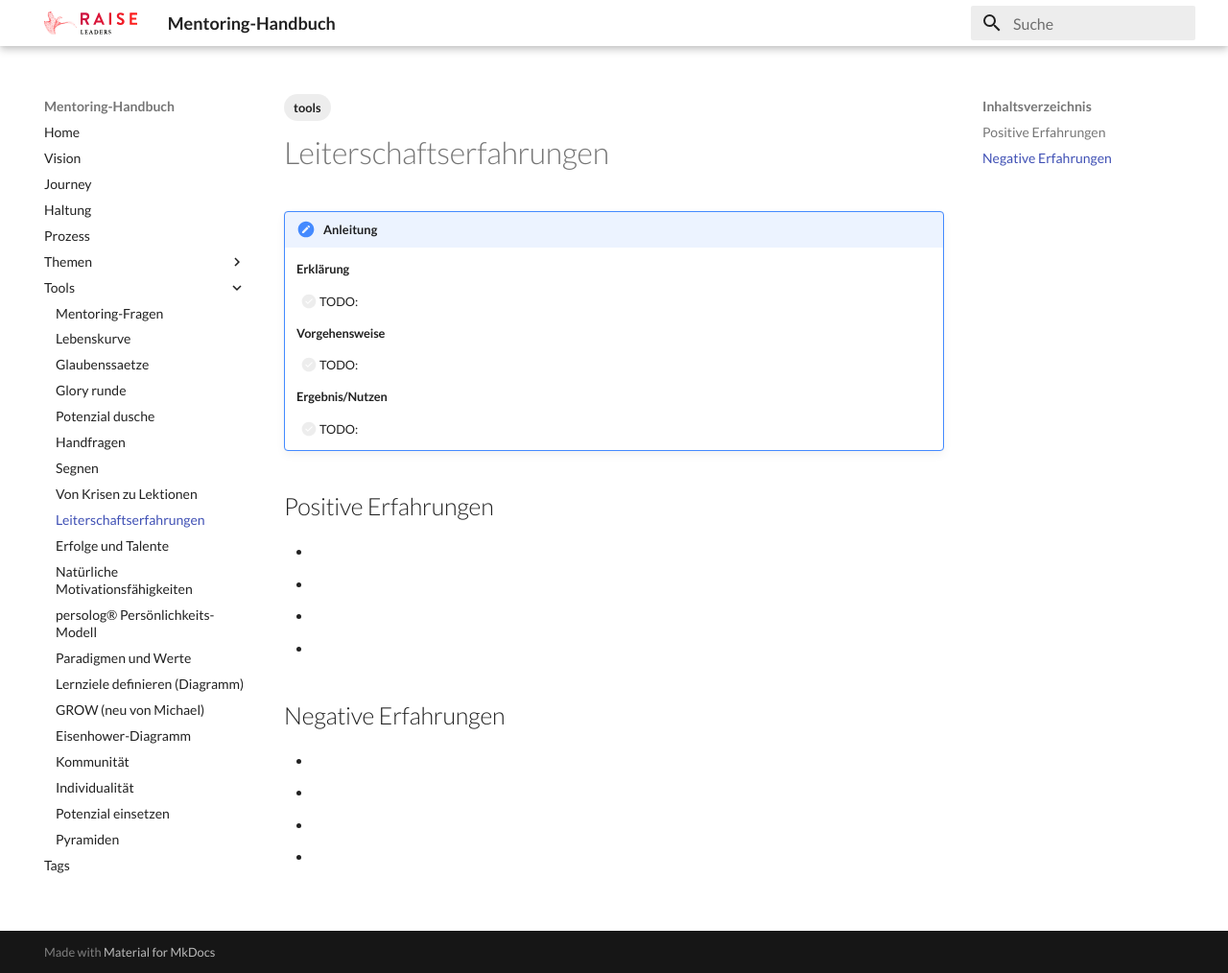
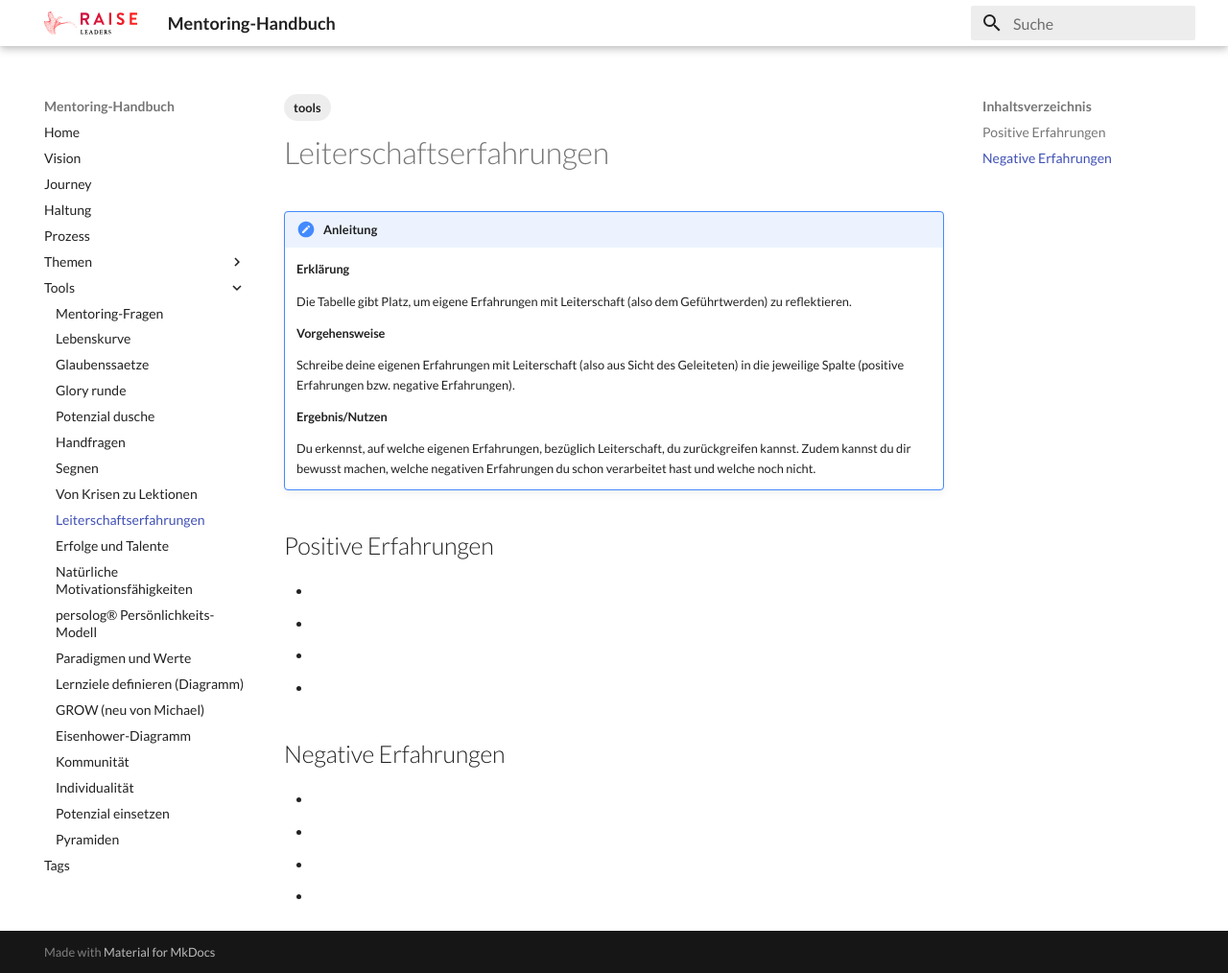
Before and after one commit to chbndrhnns/raise-mentoring-workbook, an MkDocs documentation site: the page built from docs/tools/leiterschaftserfahrungen.md, in a window 1280 px wide and 1014 px high. Shown: the whole window at 96% size. Built offline with MkDocs 1.6.1 and Material for MkDocs 9.7.7, drawn with Linux system fonts in a browser that asks for light colours.

Commit message:
Anleitung Leiterschaftserfahrungen

```diff
--- a/docs/tools/leiterschaftserfahrungen.md
+++ b/docs/tools/leiterschaftserfahrungen.md
@@ -9,16 +9,15 @@ tags:
 
     #### Erklärung
 
-    - [ ] TODO:
-
+    Die Tabelle gibt Platz, um eigene Erfahrungen mit Leiterschaft (also dem Geführtwerden) zu reflektieren.
 
     #### Vorgehensweise
 
-    - [ ] TODO:
+    Schreibe deine eigenen Erfahrungen mit Leiterschaft (also aus Sicht des Geleiteten) in die jeweilige Spalte (positive Erfahrungen bzw. negative Erfahrungen).
 
     #### Ergebnis/Nutzen
 
-    - [ ] TODO:
+    Du erkennst, auf welche eigenen Erfahrungen, bezüglich Leiterschaft, du zurückgreifen kannst. Zudem kannst du dir bewusst machen, welche negativen Erfahrungen du schon verarbeitet hast und welche noch nicht.
 
 ## Positive Erfahrungen
 
```
